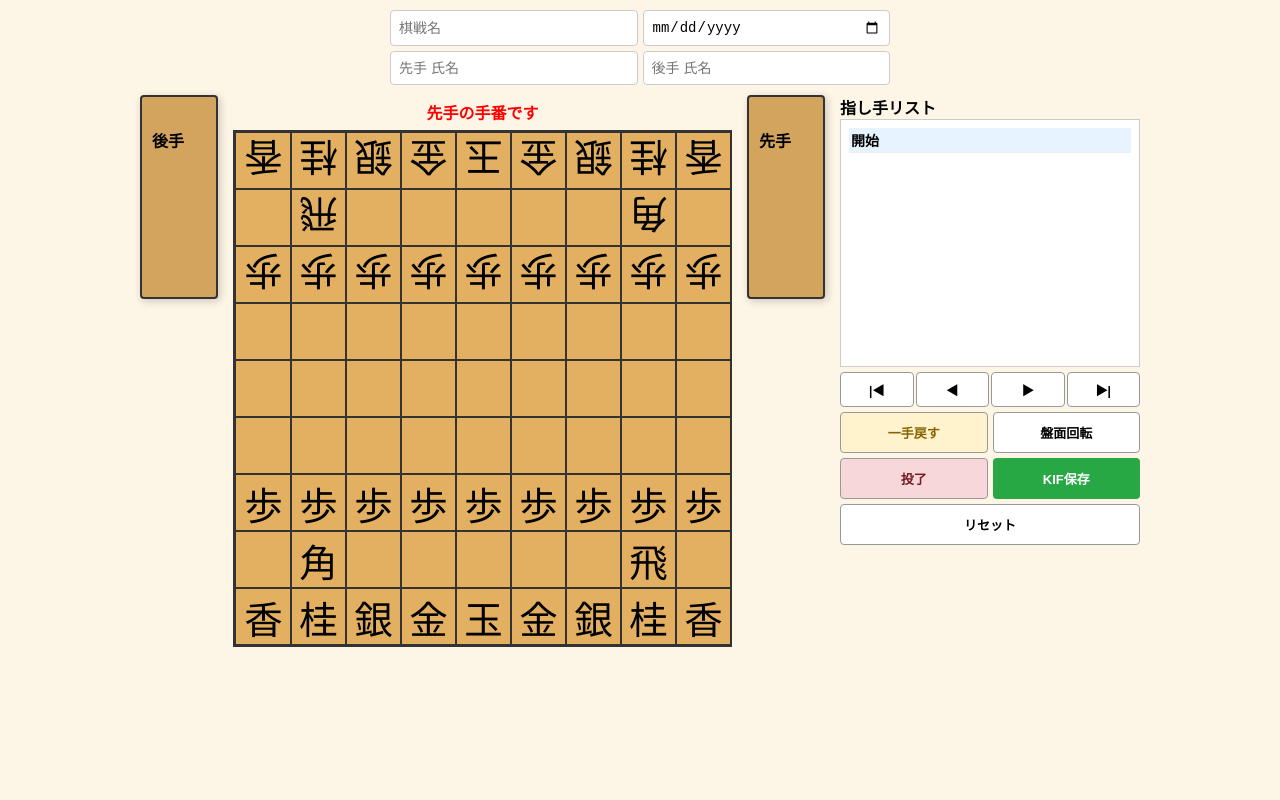
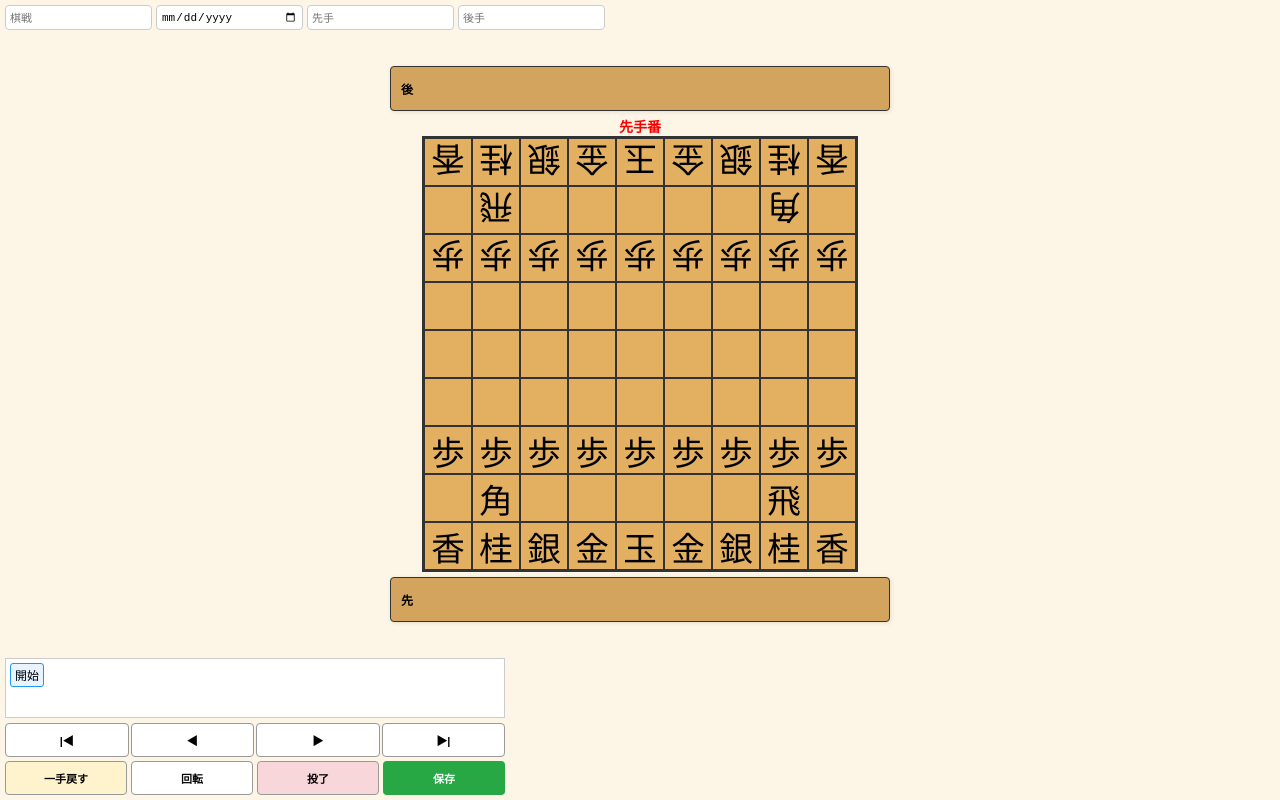
Before and after one commit to marukomentosu/shogi-kifunarabe, a plain HTML site: page index.html in a window 1280 px wide. Drawn offline with Linux system fonts and the light colour scheme.

Commit message:
index.html を更新

```diff
--- a/index.html
+++ b/index.html
@@ -3,80 +3,131 @@
 <head>
     <meta charset="UTF-8">
     <meta name="viewport" content="width=device-width, initial-scale=1.0, maximum-scale=1.0, user-scalable=no">
-    <title>HTML将棋 Ultra - Final Edition</title>
+    <title>HTML将棋 Ultra - One Screen Edition</title>
     <style>
-        :root { --cell-size: clamp(35px, 10vw, 55px); --board-bg: #e3b062; }
-        body { font-family: 'Hiragino Mincho ProN', serif; display: flex; flex-direction: column; align-items: center; background: #fdf5e6; margin: 0; padding: 10px; touch-action: manipulation; }
-        .info-area { width: 100%; max-width: 500px; display: grid; grid-template-columns: 1fr 1fr; gap: 5px; margin-bottom: 10px; }
-        .info-area input { padding: 8px; border: 1px solid #ccc; border-radius: 4px; font-size: 14px; width: 100%; box-sizing: border-box; }
+        :root {
+            --bg-color: #fdf5e6;
+            --board-bg: #e3b062;
+            /* 画面の高さに基づき、はみ出さないセルサイズを計算 */
+            --cell-size: min(10vw, 6vh, 50px);
+        }
+        * { box-sizing: border-box; -webkit-tap-highlight-color: transparent; }
+        body {
+            font-family: 'Hiragino Mincho ProN', serif;
+            display: flex; flex-direction: column;
+            height: 100dvh; margin: 0; background: var(--bg-color);
+            overflow: hidden; /* スクロール禁止 */
+            padding: 5px;
+        }
 
-        .game-container { display: flex; flex-direction: row; gap: 15px; align-items: flex-start; justify-content: center; width: 100%; max-width: 1000px; }
-        @media (max-width: 800px) { .game-container { flex-direction: column; align-items: center; } }
+        /* 上部情報エリア：コンパクト化 */
+        .info-area {
+            display: grid; grid-template-columns: repeat(4, 1fr); gap: 4px;
+            width: 100%; max-width: 600px; margin-bottom: 5px;
+        }
+        .info-area input {
+            padding: 4px; border: 1px solid #ccc; border-radius: 4px;
+            font-size: 11px; width: 100%;
+        }
 
-        .komadai { width: 120px; min-height: 180px; background: #d2a45d; border: 2px solid #333; padding: 10px; box-shadow: 2px 2px 8px rgba(0,0,0,0.2); border-radius: 4px; }
-        @media (max-width: 800px) { .komadai { width: 90%; min-height: auto; display: flex; align-items: center; gap: 10px; } }
-        .hand-container { display: flex; flex-wrap: wrap; gap: 5px; }
-        .hand-piece { font-size: 24px; cursor: pointer; padding: 2px; }
-        .hand-piece.selected { background: yellow; border-radius: 4px; }
+        /* メインコンテナ：縦に詰め込む */
+        .game-container {
+            flex: 1; display: flex; flex-direction: column;
+            align-items: center; justify-content: center; gap: 5px;
+            min-height: 0; /* 子要素の縮小を許可 */
+        }
 
-        .board { display: grid; grid-template-columns: repeat(9, var(--cell-size)); background: var(--board-bg); border: 2px solid #333; transition: transform 0.6s cubic-bezier(0.4, 0, 0.2, 1); }
+        .komadai {
+            width: 95%; max-width: 500px; height: 45px;
+            background: #d2a45d; border: 1px solid #333;
+            display: flex; align-items: center; padding: 0 10px;
+            border-radius: 4px; box-shadow: 1px 1px 4px rgba(0,0,0,0.1);
+        }
+        .komadai h4 { margin: 0 10px 0 0; font-size: 12px; white-space: nowrap; }
+        .hand-container { display: flex; gap: 4px; overflow-x: auto; flex: 1; }
+        .hand-piece { font-size: 18px; cursor: pointer; border: 1px solid transparent; }
+        .hand-piece.selected { background: yellow; border-radius: 3px; }
+
+        .board-wrapper { position: relative; }
+        .board {
+            display: grid; grid-template-columns: repeat(9, var(--cell-size));
+            background: var(--board-bg); border: 2px solid #333;
+            transition: transform 0.6s cubic-bezier(0.4, 0, 0.2, 1);
+        }
         .board.rotated { transform: rotate(180deg); }
-        .cell { width: var(--cell-size); height: var(--cell-size); border: 0.5px solid #333; display: flex; align-items: center; justify-content: center; font-size: calc(var(--cell-size) * 0.7); cursor: pointer; user-select: none; }
+        .cell {
+            width: var(--cell-size); height: var(--cell-size);
+            border: 0.5px solid #333; display: flex;
+            align-items: center; justify-content: center;
+            font-size: calc(var(--cell-size) * 0.7); cursor: pointer;
+        }
         .cell.selected { background: rgba(255, 255, 0, 0.5); }
         .cell.last-move { background: rgba(255, 100, 0, 0.2); }
-
-        /* 駒の向き制御 */
         .p-gote { transform: rotate(180deg); }
         .board.rotated .cell:not(.p-gote) { transform: rotate(180deg); }
         .board.rotated .p-gote { transform: rotate(0deg); }
 
-        .sidebar { width: 100%; max-width: 300px; display: flex; flex-direction: column; height: 450px; }
-        #kifu-list { flex-grow: 1; overflow-y: auto; background: white; border: 1px solid #ccc; padding: 8px; font-family: monospace; font-size: 14px; }
-        .kifu-line { cursor: pointer; padding: 2px; border-bottom: 1px solid #eee; }
-        .kifu-line.active { background: #e7f3ff; font-weight: bold; }
+        .status-msg { height: 20px; color: red; font-weight: bold; font-size: 14px; text-align: center; }
 
-        .status-msg { height: 30px; color: red; font-weight: bold; text-align: center; margin-top: 5px; }
-        .controls { display: grid; grid-template-columns: 1fr 1fr; gap: 5px; margin-top: 5px; width: 100%; }
-        .playback-controls { grid-column: span 2; display: flex; justify-content: space-between; gap: 2px; }
-        .playback-controls button { flex: 1; padding: 8px; font-size: 12px; }
-        button { padding: 10px; cursor: pointer; background: #fff; border: 1px solid #999; border-radius: 4px; font-weight: bold; font-size: 13px; }
-        .btn-undo { background: #fff3cd; color: #856404; }
-        .btn-resign { background: #f8d7da; color: #721c24; }
+        /* 下部エリア：棋譜と操作 */
+        .bottom-area {
+            width: 100%; max-width: 500px; display: flex; flex-direction: column;
+            gap: 5px; margin-top: 5px;
+        }
+        #kifu-list {
+            height: 60px; overflow-y: auto; background: white;
+            border: 1px solid #ccc; font-size: 12px; padding: 4px;
+            display: flex; flex-wrap: wrap; gap: 5px; align-content: flex-start;
+        }
+        .kifu-line { cursor: pointer; padding: 2px 4px; border: 1px solid #eee; border-radius: 3px; }
+        .kifu-line.active { background: #e7f3ff; border-color: #2196f3; }
+
+        .controls {
+            display: grid; grid-template-columns: repeat(4, 1fr); gap: 4px;
+        }
+        .playback-row { grid-column: span 4; display: flex; gap: 2px; }
+        button {
+            padding: 8px 2px; cursor: pointer; background: #fff;
+            border: 1px solid #999; border-radius: 4px; font-weight: bold; font-size: 11px;
+        }
+        .btn-undo { background: #fff3cd; }
+        .btn-resign { background: #f8d7da; }
         .btn-save { background: #28a745; color: white; border: none; }
     </style>
 </head>
 <body>
 
 <div class="info-area">
-    <input type="text" id="event" placeholder="棋戦名">
+    <input type="text" id="event" placeholder="棋戦">
     <input type="date" id="date">
-    <input type="text" id="sente" placeholder="先手 氏名">
-    <input type="text" id="gote" placeholder="後手 氏名">
+    <input type="text" id="sente" placeholder="先手">
+    <input type="text" id="gote" placeholder="後手">
 </div>
 
 <div class="game-container">
-    <div class="komadai" id="hand-gote"><h4>後手</h4><div class="hand-container"></div></div>
-    <div style="display:flex; flex-direction:column; align-items:center;">
-        <div class="status-msg" id="msg">先手の手番です</div>
+    <div class="komadai" id="hand-gote"><h4>後</h4><div class="hand-container"></div></div>
+
+    <div class="board-wrapper">
+        <div class="status-msg" id="msg">先手番</div>
         <div id="board" class="board"></div>
     </div>
-    <div class="komadai" id="hand-sente"><h4>先手</h4><div class="hand-container"></div></div>
-    <div class="sidebar">
-        <strong>指し手リスト</strong>
-        <div id="kifu-list"></div>
-        <div class="controls">
-            <div class="playback-controls">
-                <button onclick="jumpTo(0)">|◀</button>
-                <button onclick="prevMove()">◀</button>
-                <button onclick="nextMove()">▶</button>
-                <button onclick="jumpTo(history.length - 1)">▶|</button>
-            </div>
-            <button class="btn-undo" onclick="undoMove()">一手戻す</button>
-            <button onclick="toggleRotate()">盤面回転</button>
-            <button class="btn-resign" onclick="resignGame()">投了</button>
-            <button class="btn-save" onclick="downloadKIF()">KIF保存</button>
-            <button onclick="location.reload()" style="grid-column: span 2;">リセット</button>
+
+    <div class="komadai" id="hand-sente"><h4>先</h4><div class="hand-container"></div></div>
+</div>
+
+<div class="bottom-area">
+    <div id="kifu-list"></div>
+    <div class="controls">
+        <div class="playback-row">
+            <button onclick="jumpTo(0)" style="flex:1">|◀</button>
+            <button onclick="prevMove()" style="flex:1">◀</button>
+            <button onclick="nextMove()" style="flex:1">▶</button>
+            <button onclick="jumpTo(history.length - 1)" style="flex:1">▶|</button>
         </div>
+        <button class="btn-undo" onclick="undoMove()">一手戻す</button>
+        <button onclick="toggleRotate()">回転</button>
+        <button class="btn-resign" onclick="resignGame()">投了</button>
+        <button class="btn-save" onclick="downloadKIF()">保存</button>
     </div>
 </div>
 
@@ -151,7 +202,7 @@
             if (count > 0) {
                 const el = document.createElement('div');
                 el.className = `hand-piece ${owner==='gote'?'p-gote':''} ${selected?.type==='hand' && selected.p===p && selected.owner===owner ? 'selected' : ''}`;
-                el.innerHTML = `${p}<sub>${count > 1 ? count : ''}</sub>`;
+                el.innerHTML = `${p}${count > 1 ? count : ''}`;
                 if (!result && currentIndex === history.length - 1) el.onclick = (e) => { e.stopPropagation(); selectHand(p, owner); };
                 container.appendChild(el);
             }
@@ -219,6 +270,7 @@
     function isKingUnderAttack(targetBoard, owner) {
         let kr, kc;
         for (let r = 0; r < 9; r++) for (let c = 0; c < 9; c++) if (targetBoard[r][c]?.owner === owner && (targetBoard[r][c].p === '玉' || targetBoard[r][c].p === '王')) { kr = r; kc = c; }
+        if (kr === undefined) return false;
         const opp = owner === 'sente' ? 'gote' : 'sente';
         for (let r = 0; r < 9; r++) for (let c = 0; c < 9; c++) if (targetBoard[r][c]?.owner === opp && canMove(targetBoard, r, c, kr, kc, opp)) return true;
         return false;
@@ -239,7 +291,7 @@
             board[fr][fc] = null;
         }
         board[tr][tc] = { p: finalPiece, owner: turn };
-        const moveStr = `${history.length} ${"９８７６５４３２１"[tc]}${"一二三四五六七八九"[tr]}${finalPiece}${suffix}${isDrop?'':'('+(9-fc)+''+(fr+1)+')'}`;
+        const moveStr = `${history.length} ${"９８７６５４３２１"[tc]}${"一二三四五六七八九"[tr]}${finalPiece}${suffix}`;
         history[currentIndex].lastPos = {r: tr, c: tc};
         turn = turn === 'sente' ? 'gote' : 'sente';
         saveHistory(moveStr);
@@ -248,7 +300,7 @@
 
     function resignGame() {
         if (result || history.length < 2) return;
-        if (!confirm(`${turn === 'sente' ? '先手' : '後手'}が投了しますか？`)) return;
+        if (!confirm("投了しますか？")) return;
         result = (turn === 'sente') ? 'gote_win' : 'sente_win';
         saveHistory(`${history.length} 投了`);
         render();
@@ -286,11 +338,11 @@
 
     function updateStatus() {
         const msg = document.getElementById('msg');
-        if (result) { msg.textContent = `対局終了：${result === 'sente_win' ? '先手の勝ち' : '後手の勝ち'}`; return; }
+        if (result) { msg.textContent = `${result === 'sente_win' ? '先手' : '後手'}勝`; return; }
         const state = history[currentIndex];
-        msg.textContent = `${state.turn === 'sente' ? '先手' : '後手'}の手番です`;
-        if (isKingUnderAttack(state.board, state.turn)) msg.textContent += " 【王手！】";
-        if (currentIndex < history.length - 1) msg.textContent = "（棋譜閲覧中）";
+        msg.textContent = `${state.turn === 'sente' ? '先手' : '後手'}番`;
+        if (isKingUnderAttack(state.board, state.turn)) msg.textContent += "【王手】";
+        if (currentIndex < history.length - 1) msg.textContent = "閲覧中";
     }
 
     function downloadKIF() {
@@ -300,7 +352,7 @@
         let out = `V2.2\n棋戦：${document.getElementById('event').value || "無題"}\n開始日時：${document.getElementById('date').value.replace(/-/g,'/')}\n先手：${sn}\n後手：${gn}\n手数----指手---------\n`;
         out += history.slice(1).map(h => h.moveStr).join('\n') + '\n';
         const blob = new Blob([new Uint8Array([0xEF, 0xBB, 0xBF]), out], { type: 'text/plain;charset=utf-8' });
-        const a = document.createElement('a'); a.href = URL.createObjectURL(blob); a.download = "kifu.kif"; a.click();
+        const a = document.createElement('a'); a.href = URL.createObjectURL(blob); a.download = "shogi.kif"; a.click();
     }
 
     init();
```
